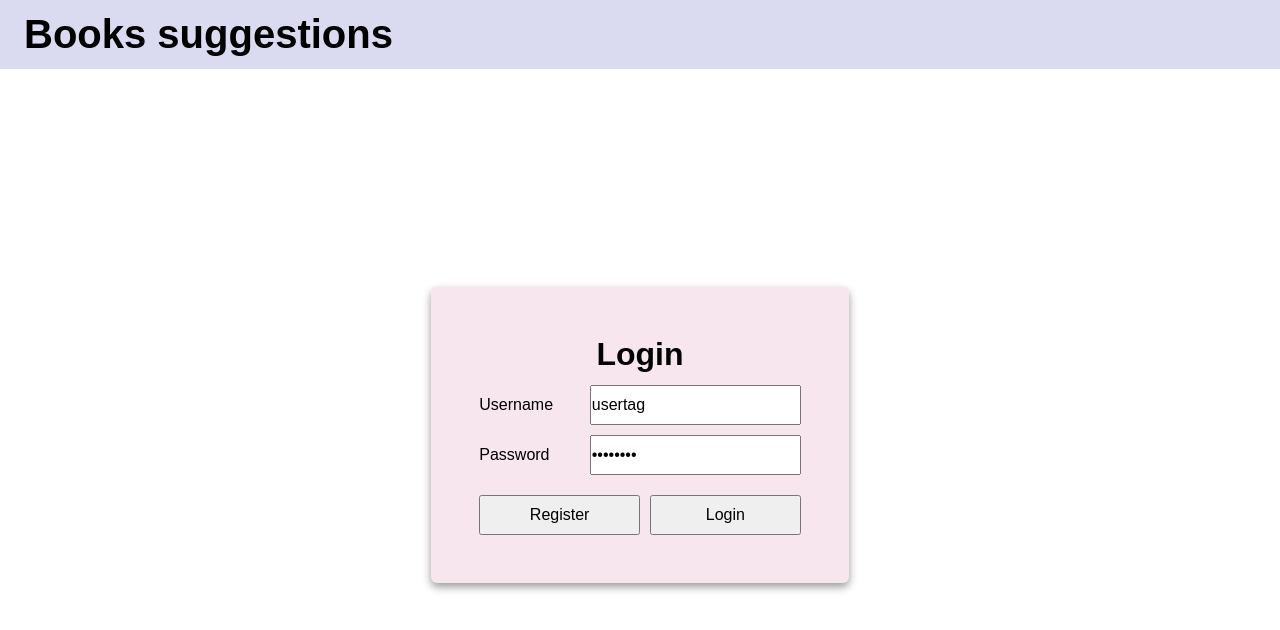
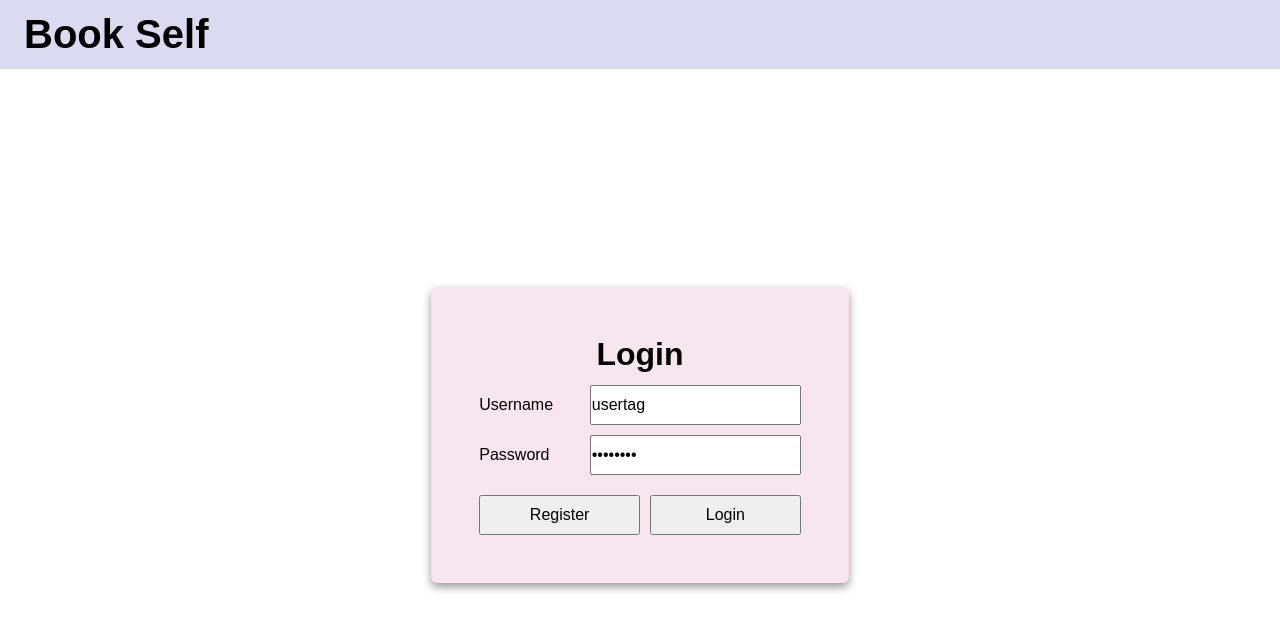
Before and after one commit to matteo-dinoia/uni-tweb-project, a React (Vite) app in the folder bookself_react/: page / in a window 1280 px wide. Shown: the top 630 px of the page. Built offline with nearby package versions, Linux system fonts and the light colour scheme; no server answers; the HTML template or start-up script is replaced by a standard one.

Commit message:
Minor ternary refactor

```diff
--- a/bookself_react/src/MainView/List/Card.tsx
+++ b/bookself_react/src/MainView/List/Card.tsx
@@ -20,9 +20,9 @@ const Card: FC<CardPropI> = ({title, className, array, selected, setSelected,
                                  topBtnName, onTopBtnClick, hasRemove, onRemoveClick}) => {
 
     const remFunction = (index : number) =>
-        hasRemove !== undefined && onRemoveClick !== undefined && hasRemove(index)
-        ? (() => onRemoveClick(index))
-        : undefined;
+            hasRemove !== undefined && onRemoveClick !== undefined && hasRemove(index)
+            ? (() => onRemoveClick(index))
+            : undefined;
 
     return (
         <div className={className}>
--- a/bookself_react/src/MainView/List/ListElement.tsx
+++ b/bookself_react/src/MainView/List/ListElement.tsx
@@ -11,14 +11,14 @@ interface ListElementPropI {
 
 const ListElement : FC<ListElementPropI> = ({name, subtext, selected, setSelected, onRemoveClick}) => {
     const finalName = name === "" ? "No title" : name;
-    const content = <span>{finalName} {subtext === undefined ? "" : <div>{subtext}</div>}</span>;
+    const content = <span>{finalName} {subtext === undefined ? null : <div>{subtext}</div>}</span>;
     const rmBtn = <button onClick={onRemoveClick}>🗑️</button>;
 
     return(
         <li className={"listElement " + (selected ? " selected" : "")}
                 onClick={setSelected}>
             {content}
-            {selected && onRemoveClick !== undefined ? rmBtn : ""}
+            {selected && onRemoveClick !== undefined ? rmBtn : null}
         </li>
     );
 }
--- a/bookself_react/src/MainView/smallComponent/BtnTitle.tsx
+++ b/bookself_react/src/MainView/smallComponent/BtnTitle.tsx
@@ -11,14 +11,13 @@ interface BtnTitlePropI{
 
 const BtnTitle: FC<BtnTitlePropI> = ({title, topBtnName, onTopBtnClick, disabled, style}) => {
 
-    const hasBtn = topBtnName !== undefined && onTopBtnClick !== undefined
+    const hasBtn = topBtnName !== undefined && onTopBtnClick !== undefined;
+    const btn = <button onClick={onTopBtnClick} disabled={disabled}>{topBtnName}</button>;
 
     return (
         <div className={"titleCard"} style={style}>
             <h3>{title}</h3>
-            {!hasBtn ? "" :
-                <button onClick={onTopBtnClick} disabled={disabled}>{topBtnName}</button>
-            }
+            {hasBtn ? btn : null}
         </div>
     );
 }
--- a/bookself_react/src/MainView/smallComponent/StarRating.tsx
+++ b/bookself_react/src/MainView/smallComponent/StarRating.tsx
@@ -15,7 +15,7 @@ const BtnTitle: FC<StarRatingPropI> = ({star, setStar}) => {
                     (_el, index) => <button key={index}
                             className={"star "} disabled={setStar === undefined}
                             onClick={setStar === undefined ? () => {} : () => setStar(index + 1)}
-                    >
+                        >
                         <img src={index + 1 <= star ? "/full-star.png" : "/star.png"} alt={"star"}/>
                     </button>
                 )
--- a/bookself_react/src/TopBar/TopBar.tsx
+++ b/bookself_react/src/TopBar/TopBar.tsx
@@ -9,19 +9,15 @@ interface TopBarPropI {
 const TopBar : FC<TopBarPropI> = ({onLogout}) => {
     const user = useContext(UserContext);
 
-    if(user === null) {
-        return (
-            <div className={"topBar"}>
-                <h1>Books suggestions</h1>
-            </div>
-        );
-    }
+    const userBtn = <>
+                <div className={"username"}>#{user}</div>
+                <button onClick={onLogout}>Logout</button>
+            </>;
 
     return (
         <div className={"topBar"}>
-            <h1>Books suggestions</h1>
-            <div className={"username"}>#{user}</div>
-            <button onClick={onLogout}>Logout</button>
+            <h1>Book Self</h1>
+            {user !== null ? userBtn : null}
         </div>
     );
 }
```
